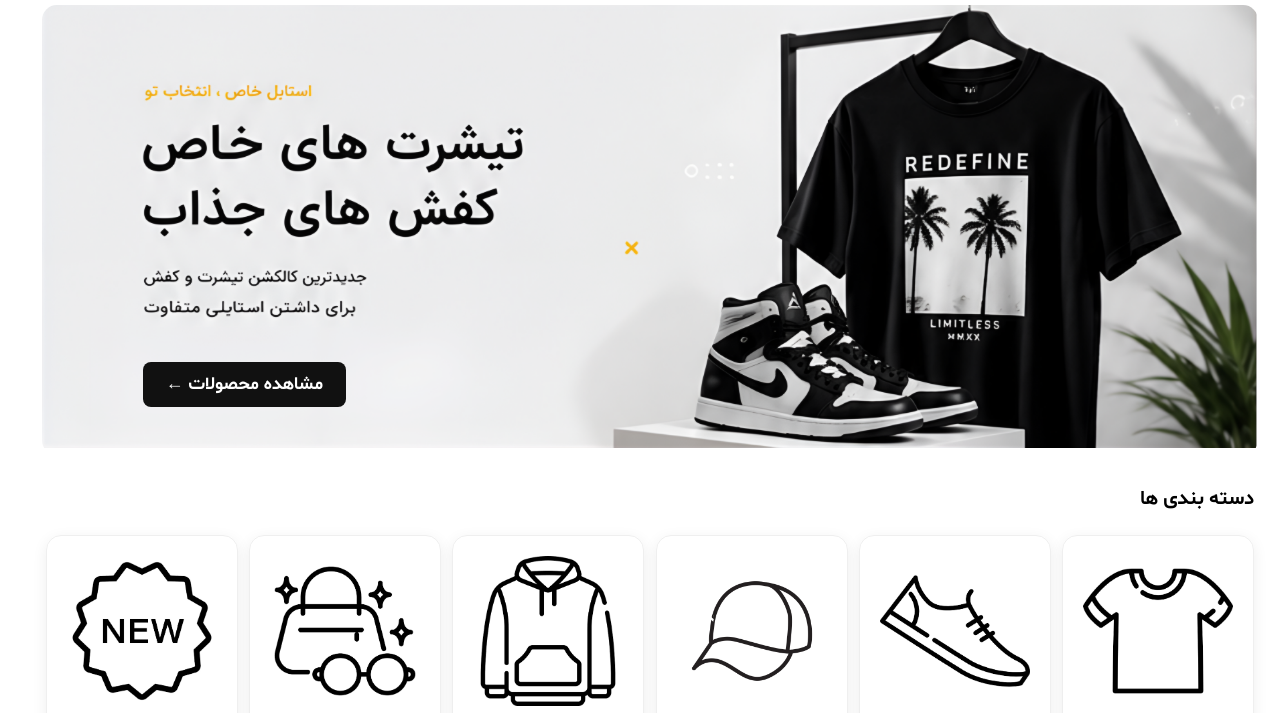
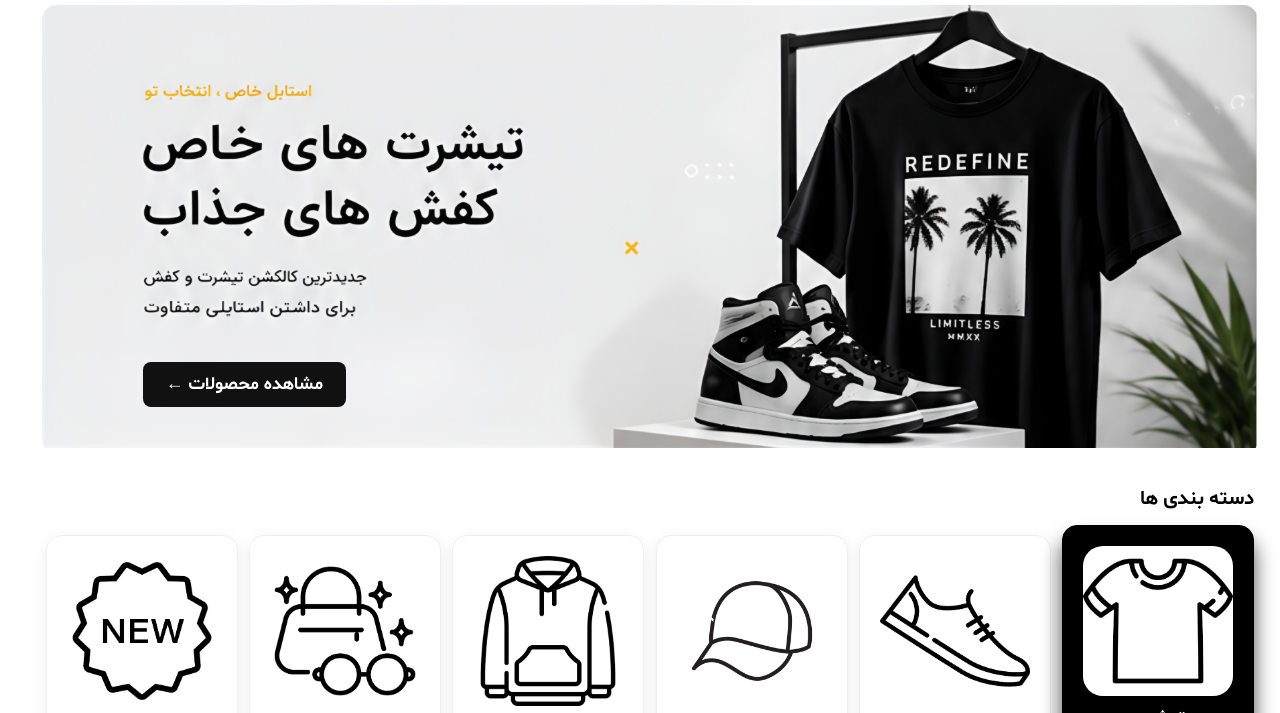
Before and after one commit to MahdiETM/Boutik-Project, a plain HTML site: page index.html in a window 1280 px wide. In both pictures the pointer is over the element 1148 px from the left and 744 px from the top of the page. Shown: the part 81-794 px from the top of the page. Drawn offline with Linux system fonts and the light colour scheme.

Commit message:
DastehBandi Section Edited

```diff
--- a/styles.css
+++ b/styles.css
@@ -150,11 +150,27 @@
 
 .Dastebandi-items-container .Dastebandi-item img{
     width: 150px;
+    border-radius: 20px;
+    background-color: white;
 }
 
 .Dastebandi-items-container .Dastebandi-item a{
     color: #564300;
     font-size: 15px;
+
+}
+
+.Dastebandi-items-container .Dastebandi-item:hover{
+        transition: all ease 0.3s;
+        transform: translateY(-10px);
+        box-shadow: 0 15px 20px rgba(0, 0, 0, 0.7);
+        background: #000;
+        color: white;
+        border-color: black;
+}
+
+.Dastebandi-items-container .Dastebandi-item a:hover{
+  color: white;
 }
 
 .Dastebandi-items-container .Dastebandi-item a:hover{
```
Also changed, not shown: index.html (+2 -1 lines).
